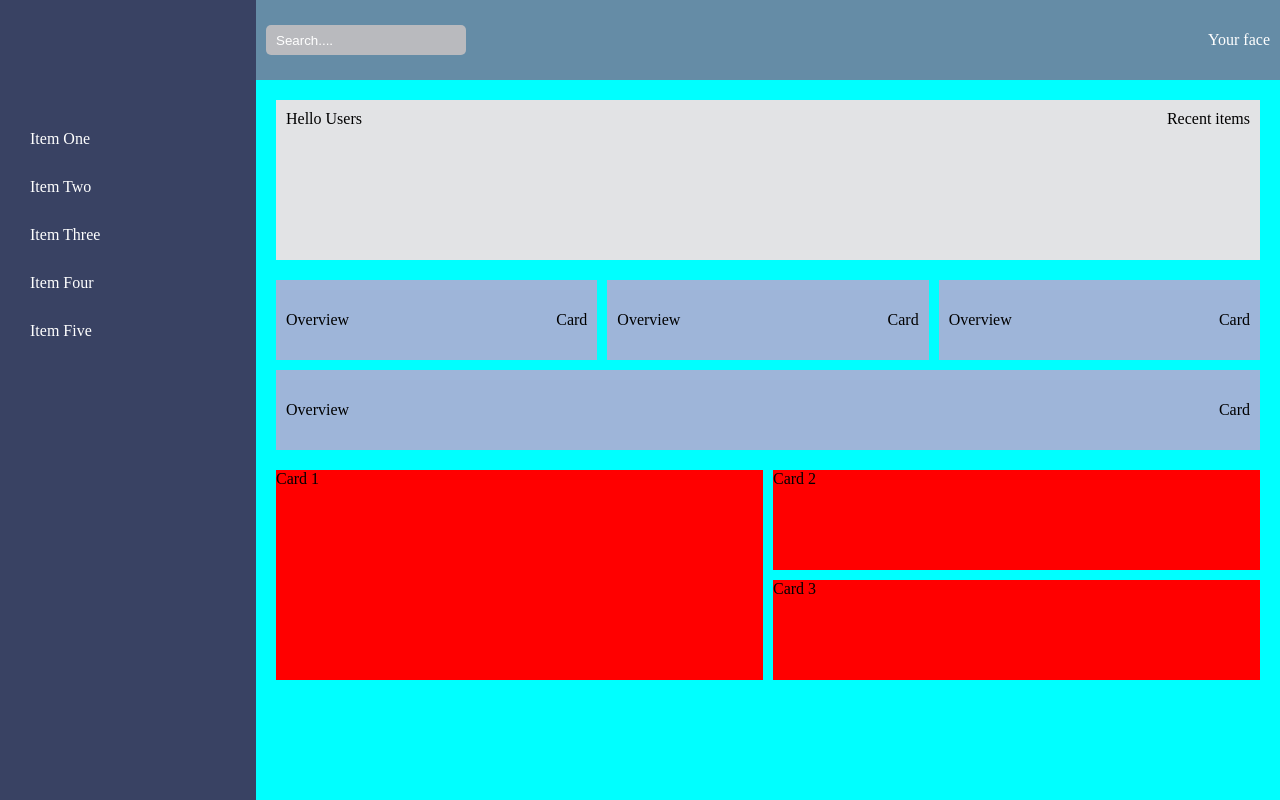
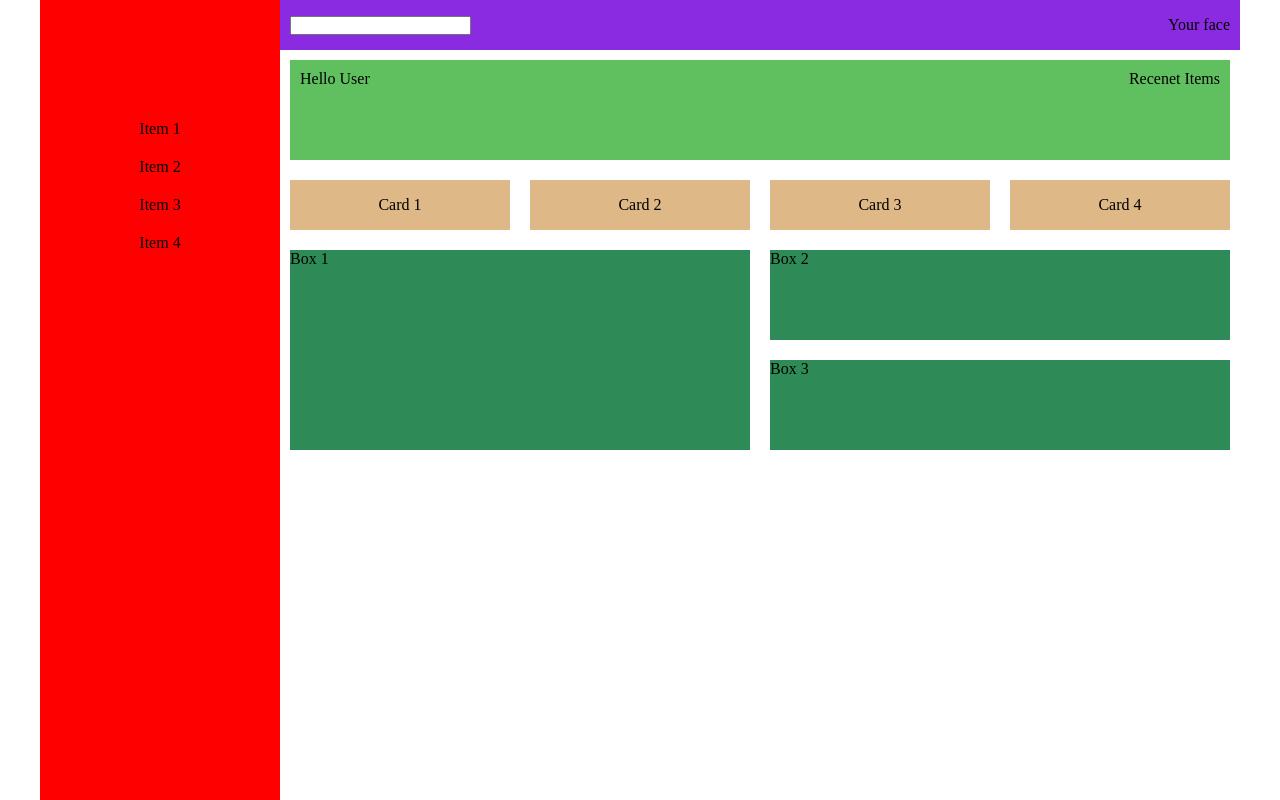
Before and after one commit to Zoha-Tech/layouts, a plain HTML site: page responsive-3/index.html in a window 1280 px wide. Drawn offline with Linux system fonts and the light colour scheme.

Commit message:
resposnisve sidebar

```diff
--- a/grid-practice/style.css
+++ b/grid-practice/style.css
@@ -9,9 +9,7 @@ main{
     border: 2px solid black;
     display: grid;
     grid-template-rows: repeat(2,150px);
-    /* grid-template-columns:minmax(150px , 250px) repeat(2,1fr); */
-    /* grid-template-columns: repeat(3, minmax(150px , 250px)); */
-    grid-template-columns: repeat(auto-fill , minmax(150px , 1fr));
+  grid-template-columns:repeat(auto-fill,minmax(150px ,1fr) );
     /* row-gap: 20px;
     column-gap:20px; */
     grid-gap:20px;
--- a/responsive-3/index.html
+++ b/responsive-3/index.html
@@ -9,67 +9,51 @@
   </head>
   <body>
     <div class="container">
-      <!-- Right Side -->
-      <i class="fa-solid fa-bars menu-bar"></i>
-      <aside>
+      <input type="checkbox" name="" id="toggle-btn">
+      <!-- Left -->
+      <aside class="left">
+        <label for="toggle-btn" class="close"> <i class="fa-solid fa-xmark"></i></label>
         <ul>
-          <li>Item One</li>
-          <li>Item Two</li>
-          <li>Item Three</li>
-          <li>Item Four</li>
-          <li>Item Five</li>
+          <li>Item 1</li>
+          <li>Item 2</li>
+          <li>Item 3</li>
+          <li>Item 4</li>
         </ul>
       </aside>
 
-      <!-- Left Side -->
-      <div class="left">
+      <!-- Right -->
+      <div class="right">
+        <!-- Navbar -->
         <nav>
-          <ul>
-            <li>
-              <input type="search" name="" id="" placeholder="Search...." />
-            </li>
-            <li>Your face</li>
-          </ul>
+        <label for="toggle-btn" class="open"><i class="fa-solid fa-bars"></i></label>
+            <input type="search" />
+          <p>Your face</p>
         </nav>
-        <!-- Main div -->
-        <main>
 
-          <!-- Hello box -->
-          <div class="hello-box">
-            <p>Hello Users</p>
-            <p>Recent items</p>
+        <!-- Hero -->
+        <div class="hero">
+          <p>Hello User</p>
+          <p>Recenet Items</p>
+        </div>
+
+        <!-- Cards -->
+        <div class="cards">
+          <div class="card-1">Card 1</div>
+          <div class="card-2">Card 2</div>
+          <div class="card-3">Card 3</div>
+          <div class="card-4">Card 4</div>
+        </div>
+
+        <!-- Box 1 -->
+        <div class="boxes">
+          <div class="box-1 box">Box 1</div>
+          <div class="box-bottom">
+            <div class="box-2 box">Box 2</div>
+            <div class="box-3 box">Box 3</div>
           </div>
+        </div>
 
-          <!-- Overview Cards -->
-          <div class="overview-cards">
-            <div class="card-1">
-              <p>Overview</p>
-              <p>Card</p>
-            </div>
-            <div class="card-2">
-              <p>Overview</p>
-              <p>Card</p>
-            </div>
-            <div class="card-3">
-              <p>Overview</p>
-              <p>Card</p>
-            </div>
-            <div class="card-4">
-              <p>Overview</p>
-              <p>Card</p>
-            </div>
-          </div>
 
-          <div class="cards">
-            <div class="card-left">
-              <div class="card-1 card">Card 1</div>
-            </div>
-            <div class="card-right">
-              <div class="card-1 card">Card 2</div>
-              <div class="card-1 card">Card 3</div>
-            </div>
-          </div>
-        </main>
       </div>
     </div>
   </body>
--- a/responsive-3/style.css
+++ b/responsive-3/style.css
@@ -3,176 +3,126 @@
   padding: 0;
   box-sizing: border-box;
 }
+
 .container {
-  background-color: aqua;
-  max-width: 1400px;
+  max-width: 1200px;
   margin: auto;
   display: flex;
 }
 
-
-
-aside {
-  width:20%;
-  background-color: #394263;
+.left {
+  width: 20%;
+  background-color: red;
+  position: sticky;
   height: 100vh;
   overflow-y: auto;
-  color: white;
-  position: sticky;
   top: 0;
 }
-
-aside > ul {
-  gap: 20px;
-  padding-top: 100px;
-  padding-left: 30px;
+.left > ul {
+  display: flex;
+  flex-direction: column;
+  align-items: center;
+  margin-top: 100px;
 }
-aside > ul > li {
-  padding-top: 30px;
+.left > ul > li {
   list-style: none;
+  padding-top: 20px;
+}
+.right {
+  width: 80%;
 }
 
-.left {
-  width: 80%;
-}
 nav {
   width: 100%;
-  background-color: #658ca6;
-  height: 10vh;
-  color: white;
+  display: flex;
+  justify-content: space-between;
+  align-items: center;
+  padding: 0px 10px;
+  background-color: blueviolet;
+  height: 50px; /*height*/
 }
-nav > ul {
-  height: 10vh;
-  display: flex;
-  align-items: center;
-  justify-content: space-between;
-  padding: 0px 10px;
+.nav-left{
+    display: flex;
+    gap: 20px;
 }
 
-nav > ul > li {
-  list-style: none;
+.hero {
+  display: flex;
+  background-color: rgb(96, 192, 96);
+  height: 100px; /*height*/
+  display: flex;
+  justify-content: space-between;
+  padding: 10px;
+  margin: 10px;
 }
 
-nav > ul > li > input {
-  width: 200px;
-  height: 30px;
-  outline: none;
-  border: none;
-  border-radius: 5px;
-  padding-left: 10px;
-  background-color: #b9babe;
+.cards {
+  display: flex;
+  flex-wrap: wrap;
 }
 
-nav > ul > li > input::placeholder {
-  color: white;
+.cards > div {
+  background-color: burlywood;
+  margin: 10px;
+  width: calc(25% - 20px);
+  min-width: 200px;
+  height: 50px;
+  display: flex;
+  flex-grow: 1;
+  justify-content: center;
+  align-items: center;
 }
 
-main {
-  margin: 20px;
+.boxes {
+  display: flex;
+  margin: 10px;
+  gap: 20px;
+}
+.box {
+  background-color: seagreen;
+  height: 100px;
+}
+.box-1 {
+  width: 50%;
+  height: 200px;
+}
+
+.box-bottom {
+  width: 50%;
+  height: 200px;
   display: flex;
   flex-direction: column;
   gap: 20px;
 }
 
-.hello-box {
-  background-color: #e2e3e5;
-  height: 20vh;
-  display: flex;
-  justify-content: space-between;
-  padding: 10px 10px 0px 10px;
+#toggle-btn , .close , .open{
+    display: none;
+}
+/* Mobile Screen */
+@media (max-width: 600px) {
+  .left {
+    display: none;
+    position: absolute;
+    top: 0;
+    z-index: 1;
+    width: 50%;
+  }
+  .right {
+    width: 100%;
+    position: relative;
+  }
+  .close , .open{
+    display: block;
+}
+.close{
+    text-align: right;
+    padding:20px;
 }
 
-.overview-cards {
-  width: 100%;
-  /* height: 10vh; */
-  display: flex;
-  gap: 10px;
-  flex-wrap: wrap;
-}
-
-.overview-cards > div {
-  background-color: #9eb5d9;
-  height: 10vh;
-  width: 250px;
-  flex-grow: 1;
-  display: flex;
-  align-items: center;
-  justify-content: space-between;
-  padding: 0px 10px;
-}
-
-.cards {
-  width: 100%;
-  display: flex;
-  gap: 10px;
-}
-
-.card-left {
-  width: 50%;
-}
-
-.card-left > div {
-  width: 100%;
-  background-color: red;
-  height: 210px;
-}
-.card-right {
-  width: 50%;
-  display: flex;
-  flex-direction: column;
-  gap: 10px;
-}
-
-.card-right > div {
-  width: 100%;
-  background-color: red;
-  height: 100px;
-}
-.left i {
-  display: none;
-}
-.container .menu-bar{
-  display: none;
+#toggle-btn:checked ~ .left{
+    display: block;
 }
 
 
-@media (max-width: 600px) {
-  .cards {
-    flex-direction: column;
-  }
-  .card-left {
-    width: 100%;
-  }
-
-  .card-right {
-    width: 100%;
-  }
-
-  .left i {
-    display: flex;
-  }
-  .left {
-    width: 100%;
-    position: relative;
-  }
-
-  aside{
-    position: absolute;
-    z-index: 1;
-    position: fixed;
-    width:50%;
-    display: none;
-  }
-.container .menu-bar{
-  background-color: #658ca6;
-height:10vh;
-color: white;
-align-content: center;
-display: block;
 
 }
-.menu-bar:hover  + aside {
-  display: block;
-
-}
-}
```
